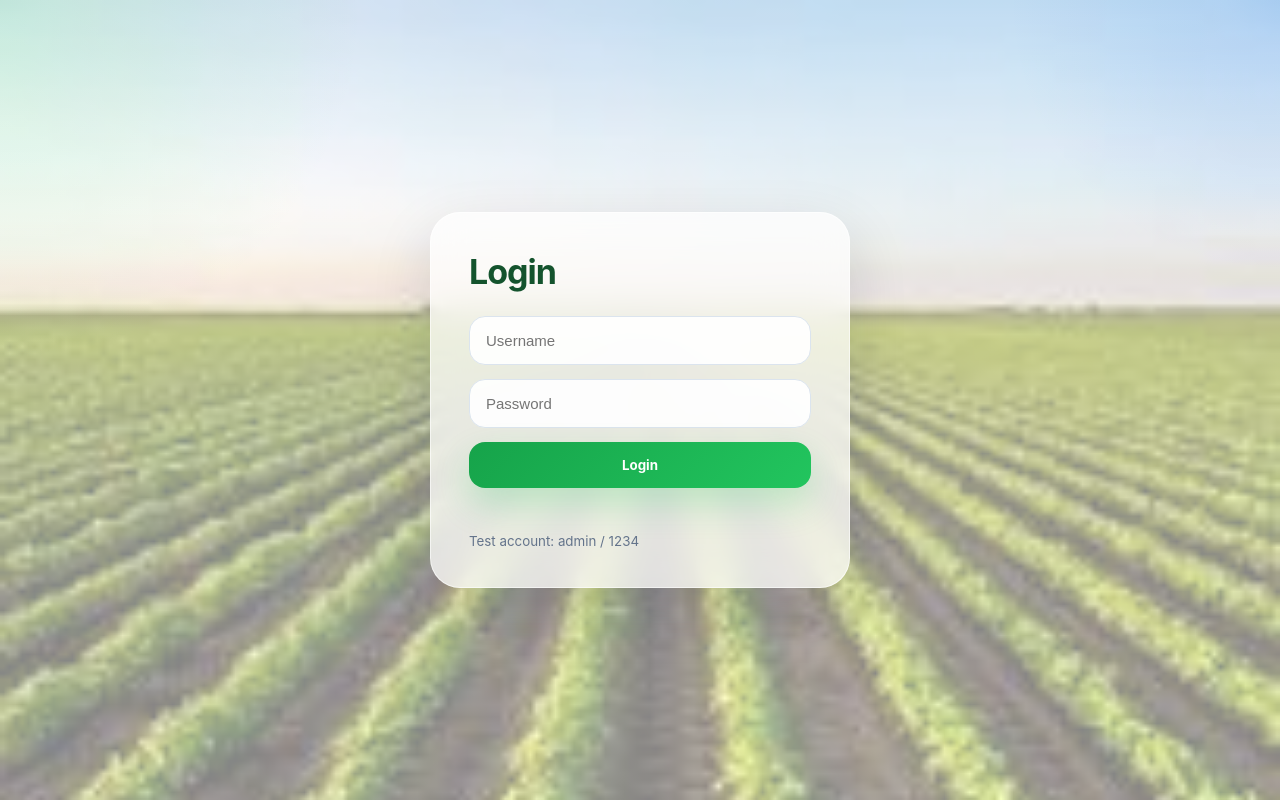
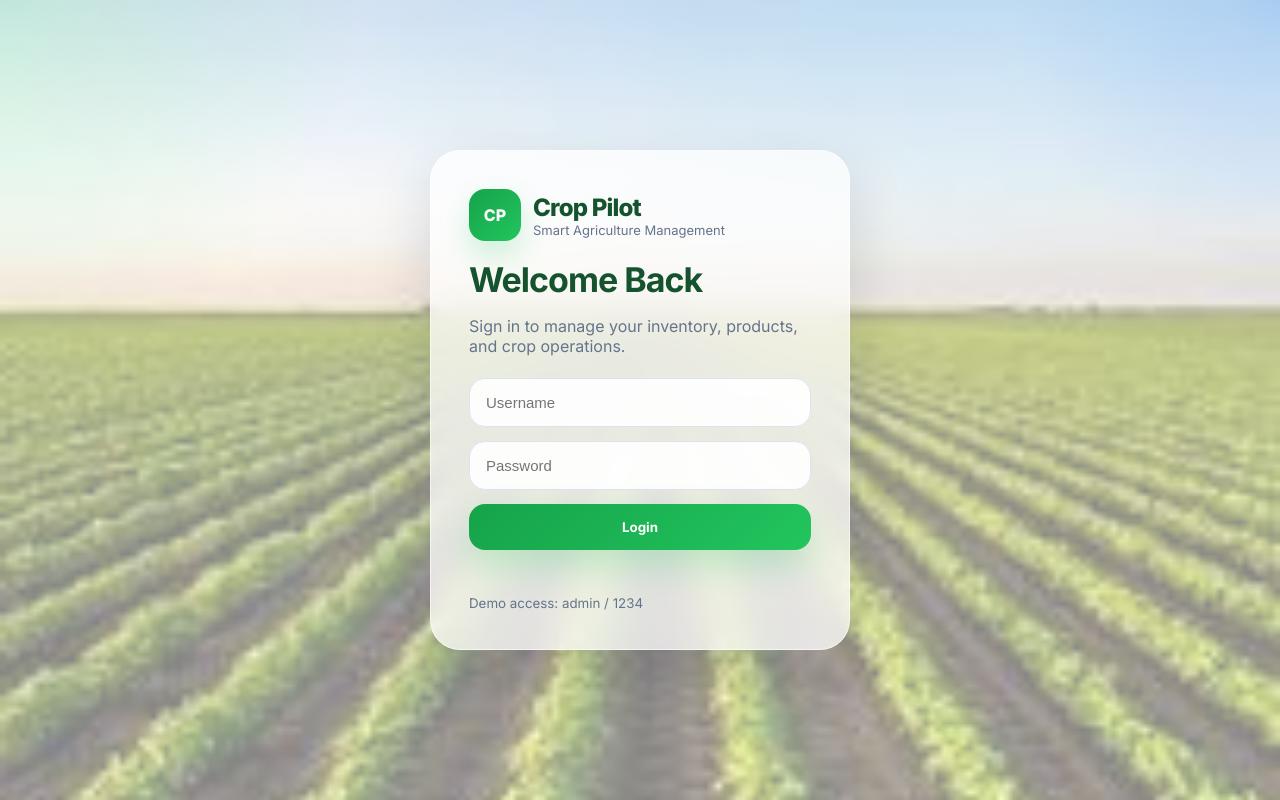
Before and after one commit to benhoalaaeddine-dot/agromini_platform, a plain HTML site: page frontend/login.html in a window 1280 px wide. Drawn offline with Linux system fonts and the light colour scheme.

Commit message:
upgrade login page to premium style

```diff
--- a/frontend/login.html
+++ b/frontend/login.html
@@ -2,12 +2,66 @@
 <html lang="en">
   <head>
     <meta charset="UTF-8" />
-    <title>Login - AgroMini</title>
+    <meta name="viewport" content="width=device-width, initial-scale=1.0" />
+    <title>Login - Crop Pilot</title>
+
+    <link rel="preconnect" href="https://fonts.googleapis.com" />
+    <link rel="preconnect" href="https://fonts.gstatic.com" crossorigin />
+    <link
+      href="https://fonts.googleapis.com/css2?family=Inter:wght@400;500;600;700;800&display=swap"
+      rel="stylesheet"
+    />
+
     <link rel="stylesheet" href="style.css" />
   </head>
+
   <body class="login-page">
     <div class="login-card">
-      <h2>Login</h2>
+      <div
+        style="
+          display: flex;
+          align-items: center;
+          gap: 12px;
+          margin-bottom: 18px;
+        "
+      >
+        <div
+          style="
+            width: 52px;
+            height: 52px;
+            border-radius: 16px;
+            display: grid;
+            place-items: center;
+            font-weight: 800;
+            color: white;
+            background: linear-gradient(135deg, #16a34a, #22c55e);
+            box-shadow: 0 14px 30px rgba(34, 197, 94, 0.22);
+          "
+        >
+          CP
+        </div>
+
+        <div>
+          <div
+            style="
+              font-size: 24px;
+              font-weight: 800;
+              color: #14532d;
+              letter-spacing: -0.8px;
+            "
+          >
+            Crop Pilot
+          </div>
+          <div style="font-size: 13px; color: #64748b">
+            Smart Agriculture Management
+          </div>
+        </div>
+      </div>
+
+      <h2>Welcome Back</h2>
+      <p style="margin-top: -8px; margin-bottom: 22px; color: #64748b">
+        Sign in to manage your inventory, products, and crop operations.
+      </p>
 
       <input type="text" id="username" placeholder="Username" />
       <input type="password" id="password" placeholder="Password" />
@@ -16,7 +70,7 @@
 
       <p id="login-message"></p>
 
-      <small>Test account: admin / 1234</small>
+      <small>Demo access: admin / 1234</small>
     </div>
 
     <script src="script.js"></script>
```
